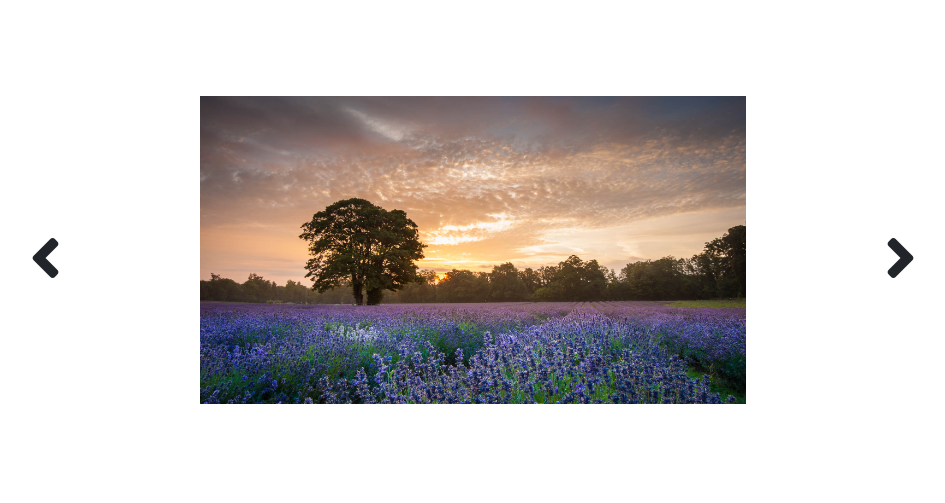
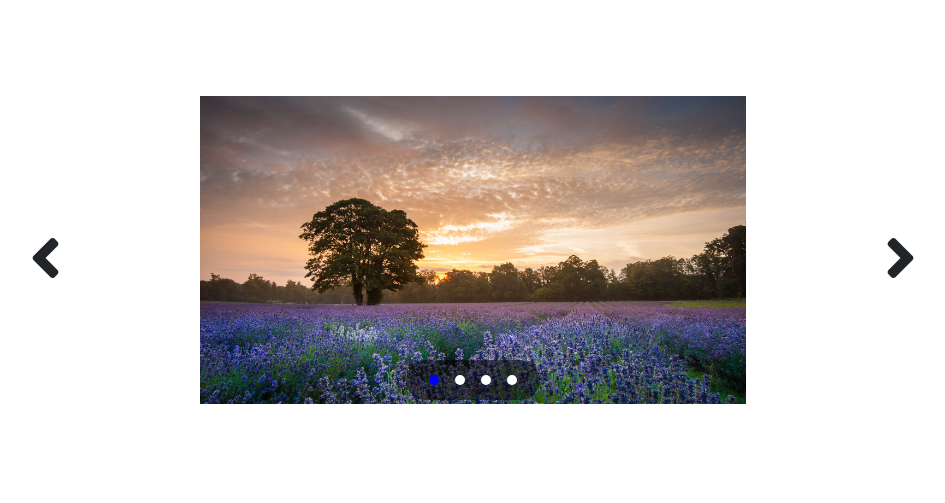
Before and after one commit to SaraPasinato/vue-slider, a plain HTML site: page index.html in a window 1280 px wide. Shown: the whole page, without its empty margins (167-1112 px from the left). Drawn offline with nearby package versions, Linux system fonts and the light colour scheme.

Commit message:
add slider dots

```diff
--- a/css/style.css
+++ b/css/style.css
@@ -1,5 +1,6 @@
 .slider{
     height: 500px;
+    position: relative;
 }
 
 .slider img{
@@ -18,3 +19,25 @@
 .clickable:hover{
     scale: 1.5;
 }
+
+#slider-dots{
+    background-color: rgba(0,0,0,0.5);
+    padding: 15px;
+    border-radius: 20px;
+    position: absolute;
+    bottom: 100px;
+    left: 50%;
+    transform: translateX(-50%);
+}
+
+#slider-dots .dot{
+    background-color: #fff;
+    border-radius: 50%;
+    padding: 5px;
+}
+
+
+#slider-dots .dot.active{
+    background-color: #00f;
+
+}
--- a/index.html
+++ b/index.html
@@ -5,7 +5,9 @@
     <meta charset="UTF-8">
     <meta http-equiv="X-UA-Compatible" content="IE=edge">
     <meta name="viewport" content="width=device-width, initial-scale=1.0">
-    <link rel='stylesheet' href='https://cdnjs.cloudflare.com/ajax/libs/font-awesome/5.9.0/css/all.min.css' integrity='sha512-q3eWabyZPc1XTCmF+8/LuE1ozpg5xxn7iO89yfSOd5/oKvyqLngoNGsx8jq92Y8eXJ/IRxQbEC+FGSYxtk2oiw==' crossorigin='anonymous'/>
+    <link rel='stylesheet' href='https://cdnjs.cloudflare.com/ajax/libs/font-awesome/5.9.0/css/all.min.css'
+        integrity='sha512-q3eWabyZPc1XTCmF+8/LuE1ozpg5xxn7iO89yfSOd5/oKvyqLngoNGsx8jq92Y8eXJ/IRxQbEC+FGSYxtk2oiw=='
+        crossorigin='anonymous' />
     <script src="https://cdn.jsdelivr.net/npm/vue@2/dist/vue.js"></script>
     <link href="https://cdn.jsdelivr.net/npm/bootstrap@5.0.2/dist/css/bootstrap.min.css" rel="stylesheet"
         integrity="sha384-EVSTQN3/azprG1Anm3QDgpJLIm9Nao0Yz1ztcQTwFspd3yD65VohhpuuCOmLASjC" crossorigin="anonymous">
@@ -18,15 +20,18 @@
         <div class="container vh-100">
             <div class="row">
                 <div class="col-3 d-flex align-items-center justify-content-center">
-                    <i class="fas fa-angle-left fa-4x clickable"></i>
+                    <i class="fas fa-angle-left fa-4x clickable" @click="decreaseCurrent"></i>
                 </div>
                 <div class="col-6 ">
                     <figure class="slider d-flex align-items-center">
-                    <img v-for="(image,i) in images" :src="image" alt="" class="img-fluid" :class="isActive(i)">
+                        <img v-for="(image,i) in images" :src="image" alt="" class="img-fluid" :class="isActive(i)">
+                        <div id="slider-dots" class="d-flex justify-content-between align-items-center">
+                            <div v-for="(dot,i) in images"class="dot mx-2" :class="isActive(i)"></div>
+                        </div>
                     </figure>
                 </div>
                 <div class="col-3 d-flex align-items-center justify-content-center">
-                    <i class="fas fa-angle-right fa-4x clickable"></i>
+                    <i class="fas fa-angle-right fa-4x clickable" @click="increaseCurrent"></i>
                 </div>
             </div>
         </div>
--- a/js/script.js
+++ b/js/script.js
@@ -4,26 +4,33 @@
  ?Bonus:
   Applicare l'autoplay allo slider: ogni 3 secondi, cambia immagine automaticamente.
 */
-console.log("HERE",Vue);
+console.log("HERE", Vue);
 
-Vue.config.devtools=true;
+Vue.config.devtools = true;
 
 
 
 var app = new Vue({
   el: '#app',
   data: {
-     current:0,
-     images:[
+    current: 0,
+    images: [
       "img/image1.jpg",
       "img/image2.jpg",
       "img/image3.jpg",
       "img/image4.jpg",
-     ],
+    ]
   },
-    methods:{
-      isActive(index){
-        return this.current===index ? "active": " ";
+  methods: {
+    isActive(index) {
+      return this.current === index ? "active" : " ";
+    },
+    decreaseCurrent() {
+      this.current = (this.current === 0 ? (this.images.length - 1) : (this.current - 1));
+    },
+
+    increaseCurrent() {
+      this.current = (this.current === (this.images.length - 1) ? 0 : this.current + 1);
     }
   }
 });
```
Lines whose indentation alone changed are shown as unchanged.
